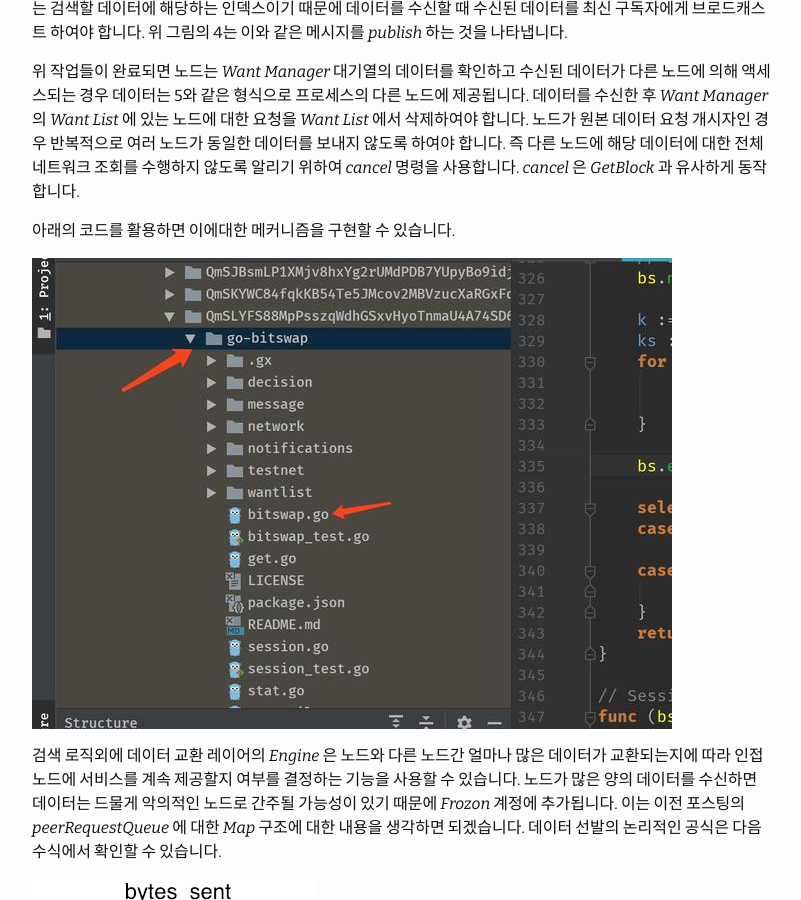
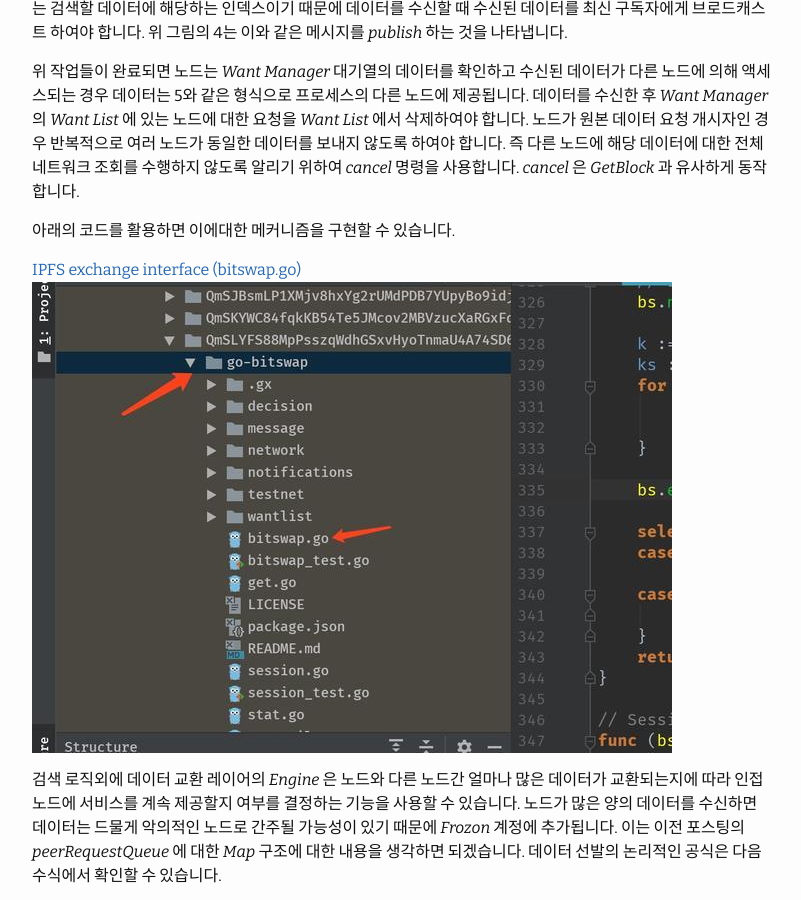
Before and after one commit to uni2u/uni2u.github.io, a Jekyll site: the page built from _posts/2019-02-10-IPFS09.md, in a window 1280 px wide and 900 px high, scrolled down 963 px. Shown: the whole window, without its empty margins (238-1039 px from the left). Built offline with Jekyll 4.4.1, drawn with Linux system fonts in a browser that asks for light colours.

Commit message:
ipfs exchange receive blocks

```diff
--- a/_posts/2019-02-10-IPFS09.md
+++ b/_posts/2019-02-10-IPFS09.md
@@ -27,6 +27,7 @@ meta: "Springfield"
 
 아래의 코드를 활용하면 이에대한 메커니즘을 구현할 수 있습니다.
 
+[IPFS exchange interface (bitswap.go)](https://github.com/ipfs/go-bitswap/blob/master/bitswap.go)
 ![](/images/receive_blocks02.png)
 
 검색 로직외에 데이터 교환 레이어의 _Engine_ 은 노드와 다른 노드간 얼마나 많은 데이터가 교환되는지에 따라 인접 노드에 서비스를 계속 제공할지 여부를 결정하는 기능을 사용할 수 있습니다. 노드가 많은 양의 데이터를 수신하면 데이터는 드물게 악의적인 노드로 간주될 가능성이 있기 때문에 _Frozon_ 계정에 추가됩니다. 이는 이전 포스팅의 _peerRequestQueue_ 에 대한 _Map_ 구조에 대한 내용을 생각하면 되겠습니다. 데이터 선발의 논리적인 공식은 다음 수식에서 확인할 수 있습니다.
```
